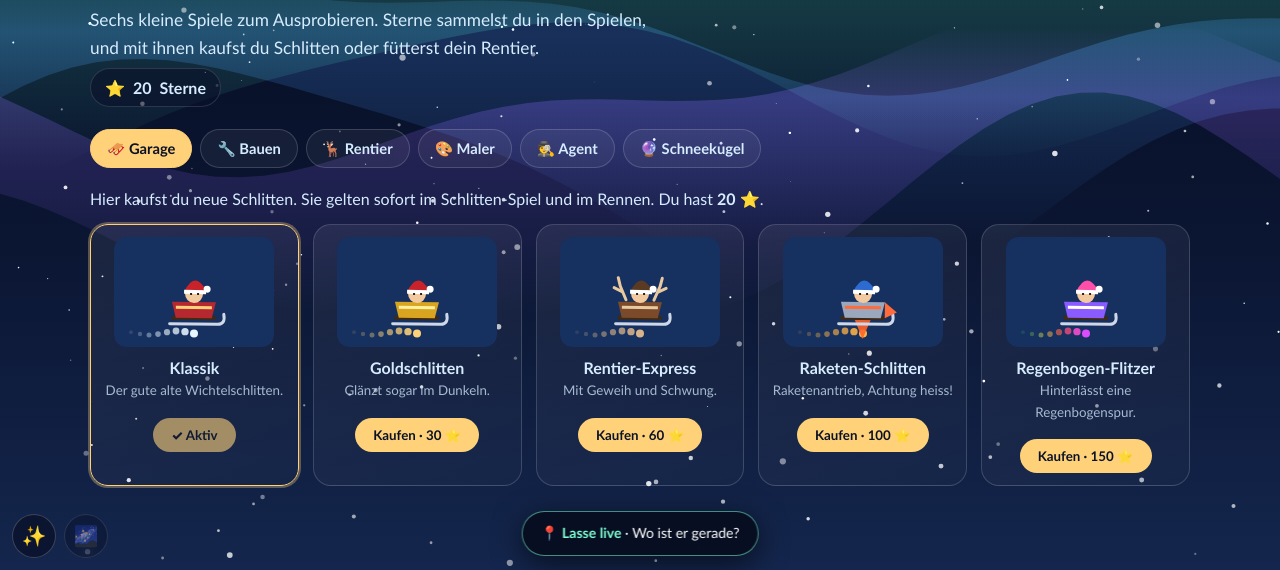
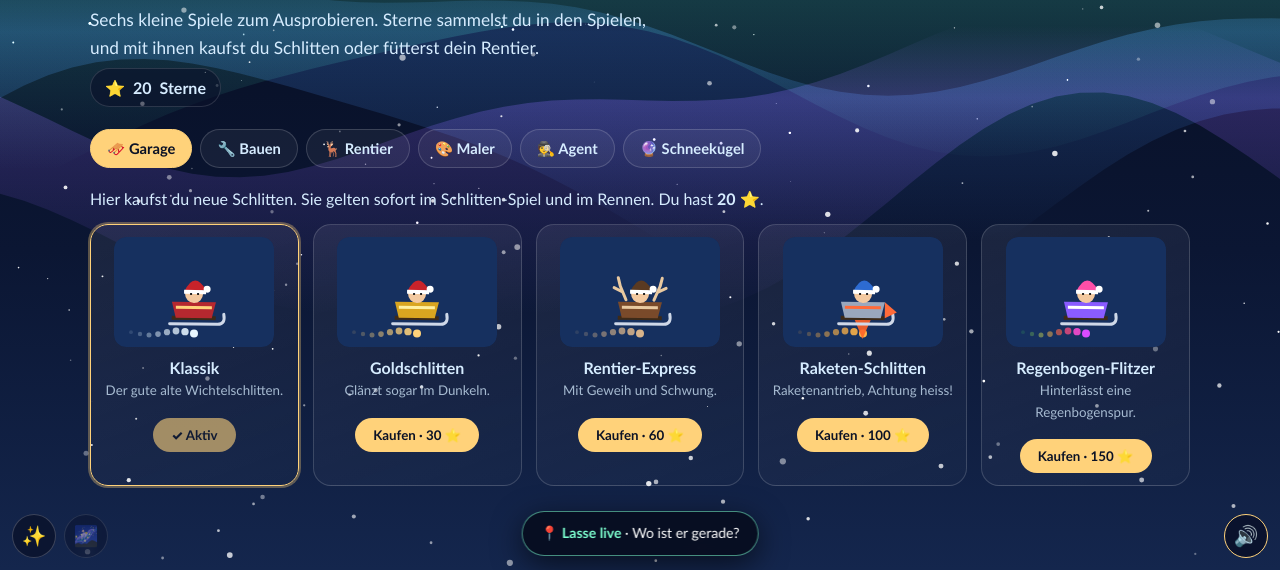
Before and after one commit to WichtelLasse/wichtellasse.github.io, a plain HTML site: page abenteuer.html in a window 1280 px wide. Shown: the part 230-800 px from the top of the page. Drawn offline with Linux system fonts and the light colour scheme; animation ran at ten frames a second.

Commit message:
Sound mit Stumm-Knopf

```diff
--- a/abenteuer.html
+++ b/abenteuer.html
@@ -102,7 +102,7 @@ input[type=text],input[type=number]{padding:10px 14px;border-radius:12px;border:
 <p>Dein Wichtel Lasse · Nordpolstrasse 1 · Wichteldorf, Nordpol</p>
 </footer>
 <script src="common.js"></script>
-<script src="wl.js?v=1"></script>
+<script src="wl.js?v=2"></script>
 <script src="abenteuer.js?v=1"></script>
 <script src="fx.js?v=3"></script>
 </body>
--- a/wl.js
+++ b/wl.js
@@ -10,12 +10,18 @@ var SK=[
 var tt=0;
 function toast(m){var el=document.getElementById('wl-toast');if(!el){el=document.createElement('div');el.id='wl-toast';el.style.cssText='position:fixed;left:50%;top:78px;transform:translateX(-50%) translateY(-20px);background:#0a122bee;border:1px solid #ffd27a;color:#fff;padding:8px 18px;border-radius:999px;font:800 1rem system-ui;z-index:300;opacity:0;transition:.3s;pointer-events:none';document.body.appendChild(el);}
 el.textContent=m;el.style.opacity=1;el.style.transform='translateX(-50%) translateY(0)';clearTimeout(tt);tt=setTimeout(function(){el.style.opacity=0;el.style.transform='translateX(-50%) translateY(-20px)';},2200);}
-var WL={SK:SK,toast:toast,g:g,s:s,
+var AC=null;
+function muted(){return g('wl_mute',false);}
+function tone(f,d,ty,v,at){try{if(muted())return;AC=AC||new(window.AudioContext||window.webkitAudioContext)();if(AC.state==='suspended')AC.resume();var o=AC.createOscillator(),gn=AC.createGain(),t0=AC.currentTime+(at||0);o.type=ty||'sine';o.frequency.value=f;gn.gain.setValueAtTime(0,t0);gn.gain.linearRampToValueAtTime(v||.12,t0+.01);gn.gain.exponentialRampToValueAtTime(.0001,t0+d);o.connect(gn);gn.connect(AC.destination);o.start(t0);o.stop(t0+d+.05);}catch(e){}}
+function sfx(k){if(k==='star'){tone(988,.18,'triangle',.1);tone(1319,.3,'triangle',.1,.09);}else if(k==='buy'){tone(523,.15,'square',.06);tone(659,.15,'square',.06,.1);tone(784,.3,'square',.06,.2);}else if(k==='click'){tone(600,.05,'square',.04);}}
+function muteBtn(){if(document.getElementById('wl-mute'))return;var b=document.createElement('button');b.id='wl-mute';b.setAttribute('aria-label','Ton an/aus');b.style.cssText='position:fixed;right:12px;bottom:12px;width:44px;height:44px;border-radius:50%;border:1px solid #ffd27a;background:#0a122bee;color:#fff;font-size:20px;z-index:300;cursor:pointer';function r(){b.textContent=muted()?'🔇':'🔊';}r();b.onclick=function(){s('wl_mute',!muted());r();if(!muted())sfx('click');};document.body.appendChild(b);}
+if(document.readyState==='loading')document.addEventListener('DOMContentLoaded',muteBtn);else muteBtn();
+var WL={SK:SK,sfx:sfx,muted:muted,toast:toast,g:g,s:s,
 stars:function(){return g('wl_stars',0);},
-add:function(n){n=Math.round(n);if(n<=0)return;s('wl_stars',g('wl_stars',0)+n);toast('⭐ +'+n+' Sterne');},
+add:function(n){n=Math.round(n);if(n<=0)return;s('wl_stars',g('wl_stars',0)+n);toast('⭐ +'+n+' Sterne');sfx('star');},
 spend:function(n){var c=g('wl_stars',0);if(c<n)return false;s('wl_stars',c-n);return true;},
 owned:function(){var o=g('wl_owned',['classic']);return o;},
-buy:function(id){var k=SK.filter(function(x){return x.id===id})[0];if(!k)return false;var o=WL.owned();if(o.indexOf(id)>=0)return true;if(!WL.spend(k.p))return false;o.push(id);s('wl_owned',o);return true;},
+buy:function(id){var k=SK.filter(function(x){return x.id===id})[0];if(!k)return false;var o=WL.owned();if(o.indexOf(id)>=0)return true;if(!WL.spend(k.p))return false;o.push(id);s('wl_owned',o);sfx('buy');return true;},
 skin:function(){var id=g('wl_skin','classic'),k=SK.filter(function(x){return x.id===id})[0]||SK[0];if(WL.owned().indexOf(k.id)<0)return SK[0];return k;},
 use:function(id){if(WL.owned().indexOf(id)>=0){s('wl_skin',id);return true;}return false;},
 trail:function(k,t){return k.tr==='rainbow'?'hsl('+((t*180)%360)+',100%,65%)':k.tr;},
```
Also changed, not shown: spiele.html (+1 -1 lines).
